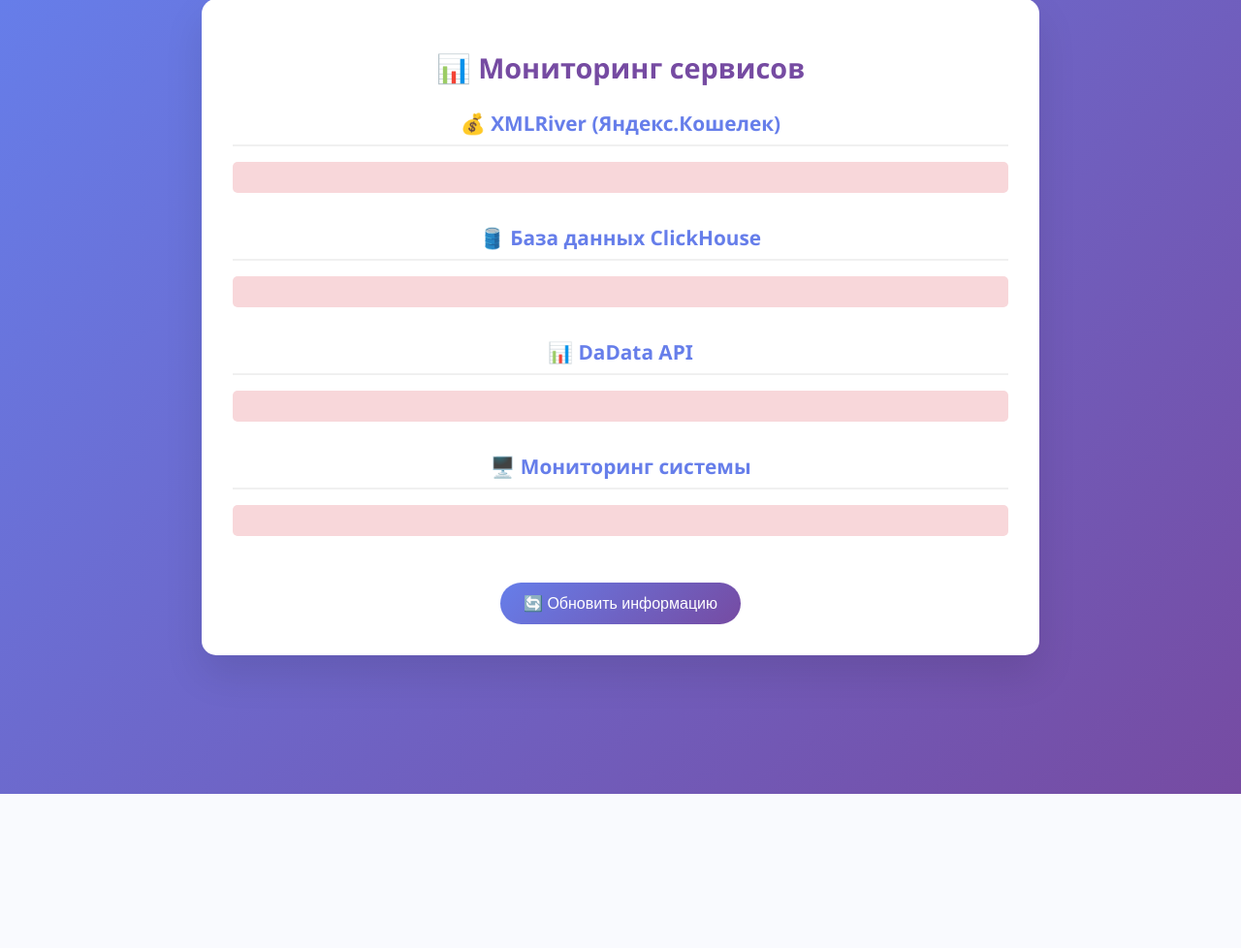
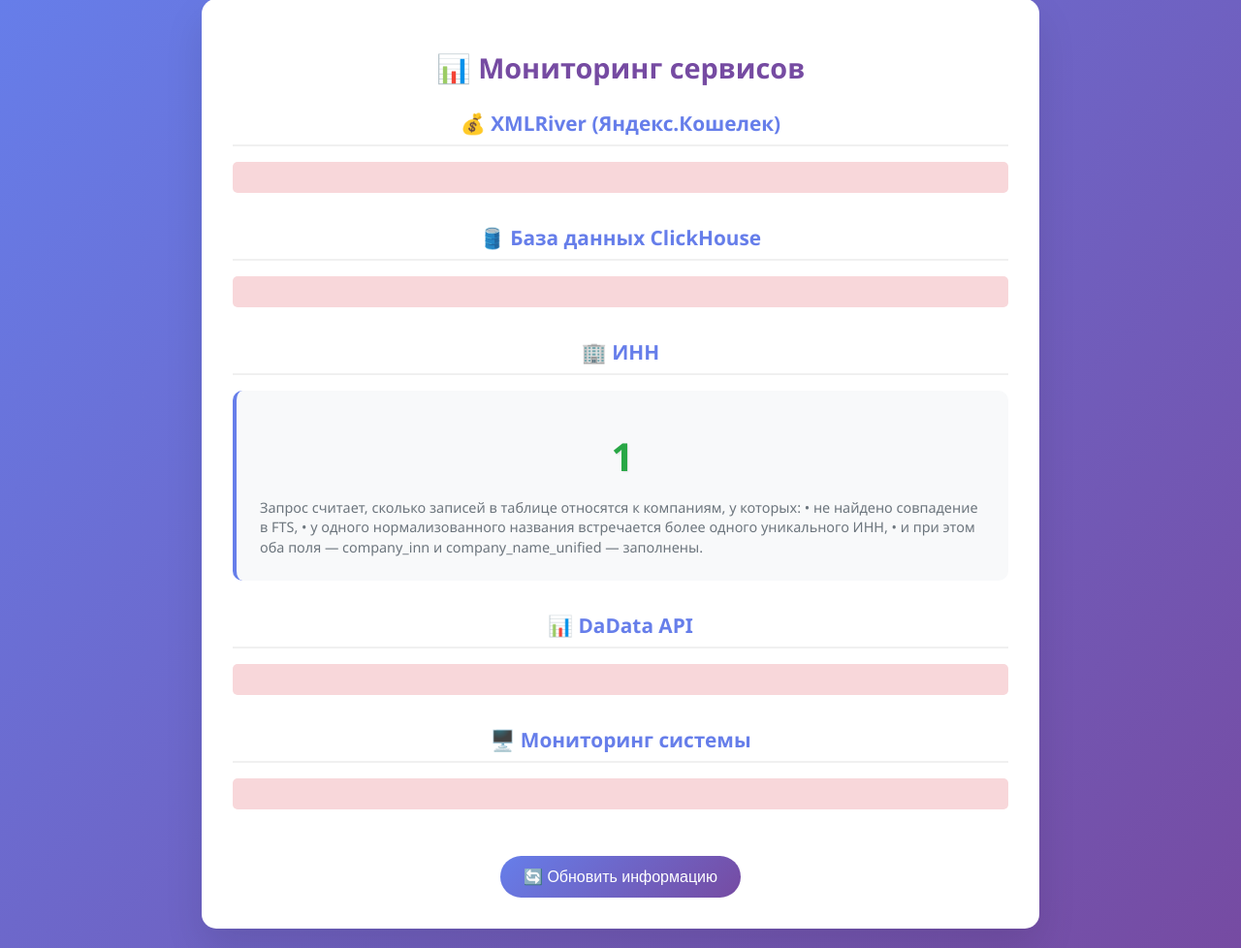
Before and after one commit to agladsoft/SupportInfo, a FastAPI app: template templates/index.html in a window 1280 px wide. Shown: the part 21-999 px from the top of the page at 97% size. Before the commit the page ends 840 px from the top, so only its background shows below. Run offline with FastAPI, Linux system fonts and the light colour scheme; the template is opened without the code that fills it: most values are stand-ins (such as "Sample title", 1, 10 or a date in 2020).

Commit message:
Новые метрики для отслеживания

```diff
--- a/static/css/style.css
+++ b/static/css/style.css
@@ -147,52 +147,25 @@ body {
     font-weight: bold;
 }
 
-/* Выделенный блок для уникальных компаний */
-.companies-highlight-block {
-    background: linear-gradient(135deg, #28a745 0%, #20c997 100%);
-    border-radius: 15px;
-    padding: 1.5rem;
-    margin: 1rem 0;
-    color: white;
-    display: flex;
-    align-items: center;
-    box-shadow: 0 8px 25px rgba(40, 167, 69, 0.3);
-    transition: transform 0.3s ease, box-shadow 0.3s ease;
+/* ИНН блок в общем стиле */
+.inn-card {
+    text-align: center;
 }
 
-.companies-highlight-block:hover {
-    transform: translateY(-3px);
-    box-shadow: 0 12px 35px rgba(40, 167, 69, 0.4);
+.inn-count {
+    font-size: 2.5rem;
+    font-weight: bold;
+    color: #28a745;
+    margin: 1rem 0;
+    text-shadow: 1px 1px 2px rgba(0,0,0,0.1);
 }
 
-.companies-icon {
-    font-size: 3rem;
-    margin-right: 1.5rem;
-    opacity: 0.9;
-}
-
-.companies-info {
-    flex: 1;
-}
-
-.companies-title {
-    font-size: 1.1rem;
-    font-weight: 500;
-    margin-bottom: 0.5rem;
-    opacity: 0.9;
-}
-
-.companies-number {
-    font-size: 2.5rem;
-    font-weight: bold;
-    line-height: 1;
-    text-shadow: 2px 2px 4px rgba(0,0,0,0.1);
-}
-
-.companies-subtitle {
+.inn-description {
+    color: #6c757d;
     font-size: 0.9rem;
-    margin-top: 0.5rem;
-    opacity: 0.8;
+    line-height: 1.4;
+    text-align: left;
+    margin-top: 1rem;
 }
 
 .dadata-account {
--- a/static/js/main.js
+++ b/static/js/main.js
@@ -38,6 +38,9 @@ function generateAllServicesHtml(data) {
             ${generateDatabaseHtml(data.database)}
         </div>
 
+        <!-- INN Section -->
+        ${generateInnHtml(data.database)}
+
         <!-- DaData Service -->
         <div class="service-section">
             <h2>📊 DaData API</h2>
@@ -71,23 +74,30 @@ function generateDatabaseHtml(data) {
         return `<div class="error">${data.error || 'Неизвестная ошибка'}</div>`;
     }
 
-    const companiesBlock = data.unique_companies_count !== null && data.unique_companies_count !== undefined ? `
-        <div class="companies-highlight-block">
-            <div class="companies-icon">🏢</div>
-            <div class="companies-info">
-                <div class="companies-title">ИНН</div>
-                <div class="companies-number">${data.unique_companies_count}</div>
-                <div class="companies-subtitle">подозрительных компаний, у которых одно название связано с несколькими ИНН</div>
-            </div>
-        </div>
-    ` : '';
-
     return `
         <div class="info-card">
             <div class="status-ok">${data.connection_status}</div>
             ${data.response_time ? `<div class="response-time">Время отклика: ${data.response_time}</div>` : ''}
         </div>
-        ${companiesBlock}
+    `;
+}
+
+function generateInnHtml(data) {
+    if (data.status === 'error' || data.unique_companies_count === null || data.unique_companies_count === undefined) {
+        return '';
+    }
+
+    return `
+        <div class="service-section">
+            <h2>🏢 ИНН</h2>
+            <div class="info-card inn-card">
+                <div class="inn-count">${data.unique_companies_count}</div>
+                <div class="inn-description">Запрос считает, сколько записей в таблице относятся к компаниям, у которых:
+• не найдено совпадение в FTS,
+• у одного нормализованного названия встречается более одного уникального ИНН,
+• и при этом оба поля — company_inn и company_name_unified — заполнены.</div>
+            </div>
+        </div>
     `;
 }
 
--- a/templates/index.html
+++ b/templates/index.html
@@ -37,19 +37,22 @@
                             <div class="response-time">Время отклика: {{ database_info.response_time }}</div>
                         {% endif %}
                     </div>
-
-                    {% if database_info.unique_companies_count is not none %}
-                        <div class="companies-highlight-block">
-                            <div class="companies-icon">🏢</div>
-                            <div class="companies-info">
-                                <div class="companies-title">ИНН</div>
-                                <div class="companies-number">{{ database_info.unique_companies_count }}</div>
-                                <div class="companies-subtitle">подозрительных компаний, у которых одно название связано с несколькими ИНН</div>
-                            </div>
-                        </div>
-                    {% endif %}
                 {% endif %}
             </div>
+
+            <!-- INN Section -->
+            {% if database_info.unique_companies_count is not none %}
+                <div class="service-section">
+                    <h2>🏢 ИНН</h2>
+                    <div class="info-card inn-card">
+                        <div class="inn-count">{{ database_info.unique_companies_count }}</div>
+                        <div class="inn-description">Запрос считает, сколько записей в таблице относятся к компаниям, у которых:
+• не найдено совпадение в FTS,
+• у одного нормализованного названия встречается более одного уникального ИНН,
+• и при этом оба поля — company_inn и company_name_unified — заполнены.</div>
+                    </div>
+                </div>
+            {% endif %}
 
             <!-- DaData Service -->
             <div class="service-section">
```
